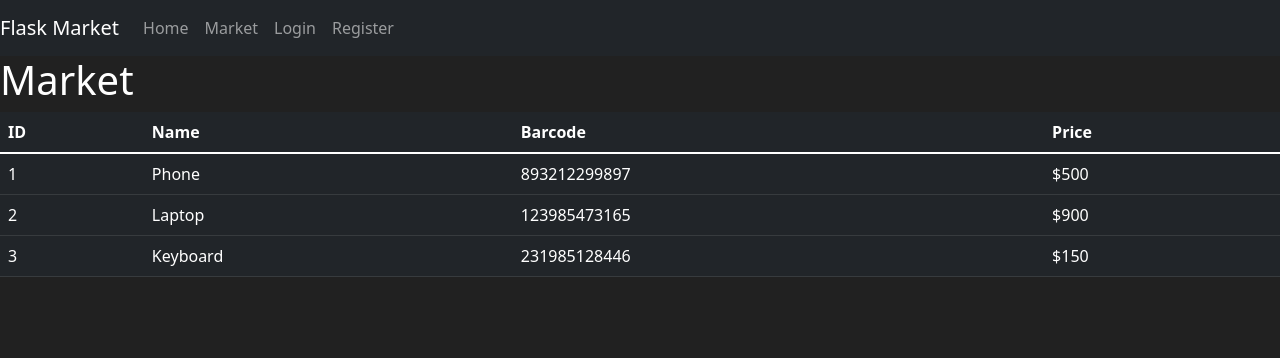
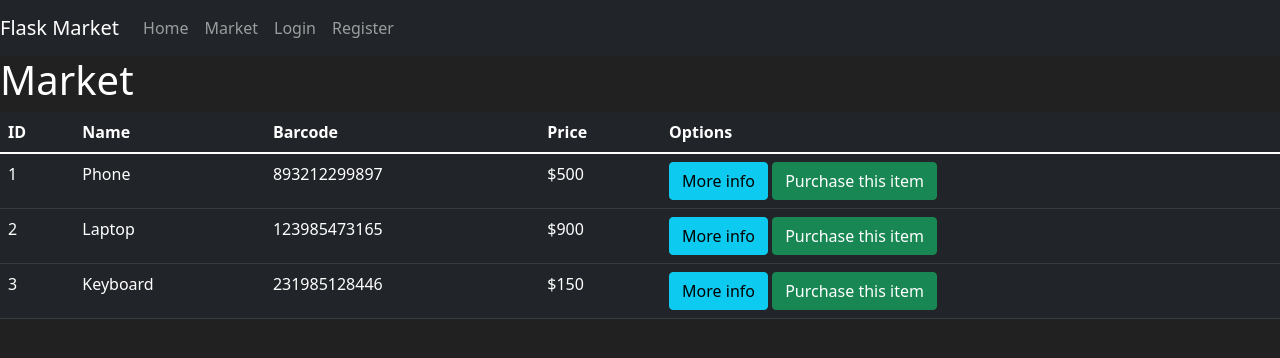
Before and after one commit to donbetobm/FlaskMarketProject, a Flask app: page /market in a window 1280 px wide. Shown: the top 358 px of the page. Run offline with Flask 2, Linux system fonts and the light colour scheme.

Commit message:
options column added, with 'more info' and 'purchase item button'

```diff
--- a/market.py
+++ b/market.py
@@ -17,3 +17,6 @@ def market_page():
     {'id': 3, 'name': 'Keyboard', 'barcode': '231985128446', 'price': 150}
 ]
     return render_template('market.html', items = items)
+
+
+#last session 1:00
--- a/templates/market.html
+++ b/templates/market.html
@@ -45,6 +45,7 @@
                 <th scope="col">Name</th>
                 <th scope="col">Barcode</th>
                 <th scope="col">Price</th>
+                <th scope="col">Options</th>
             </tr>
         </thead>
         <tbody>
@@ -55,6 +56,10 @@
                 <td>{{ item.name }}</td>
                 <td>{{ item.barcode }}</td>
                 <td>${{ item.price }}</td>
+                <td>
+                    <button class="btn btn-outline btn-info">More info</button>
+                    <button class="btn btn-outline btn-success">Purchase this item</button>
+                </td>
             </tr>
             {% endfor %}
         </tbody>
```
